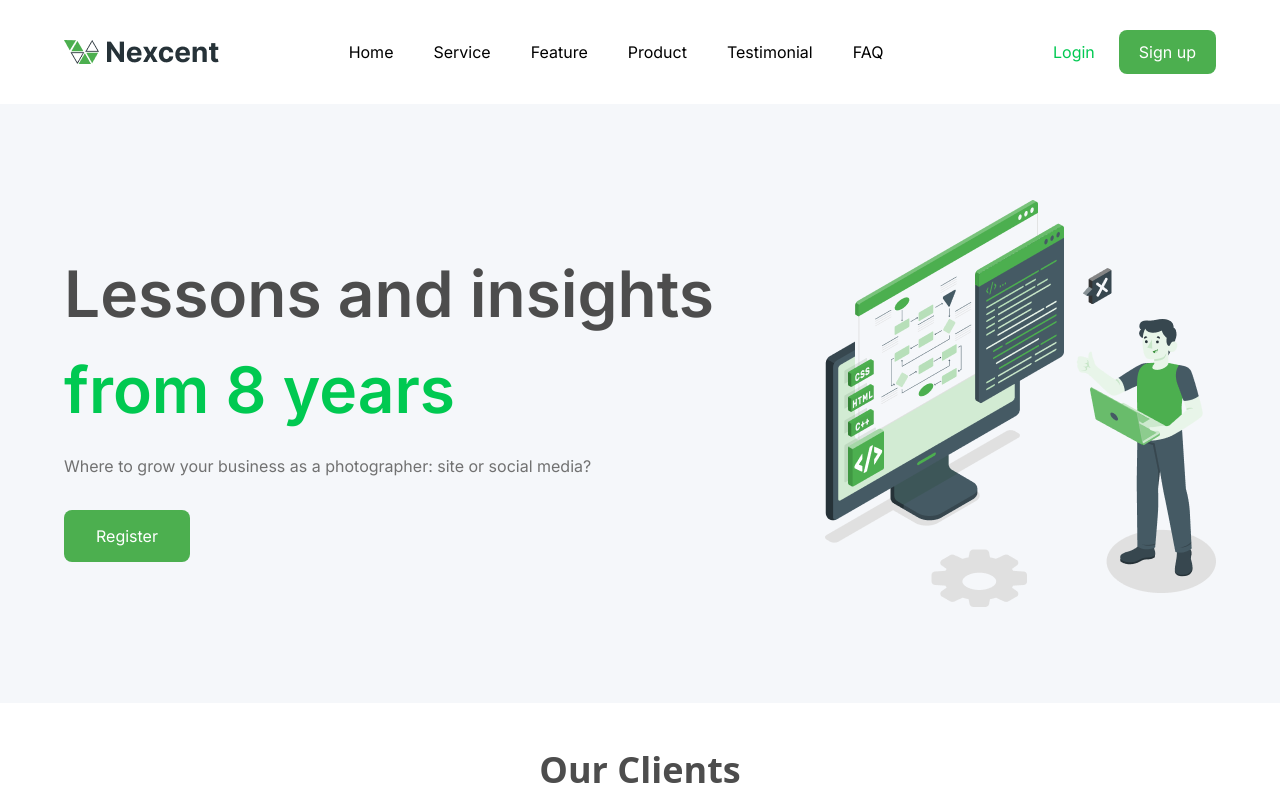
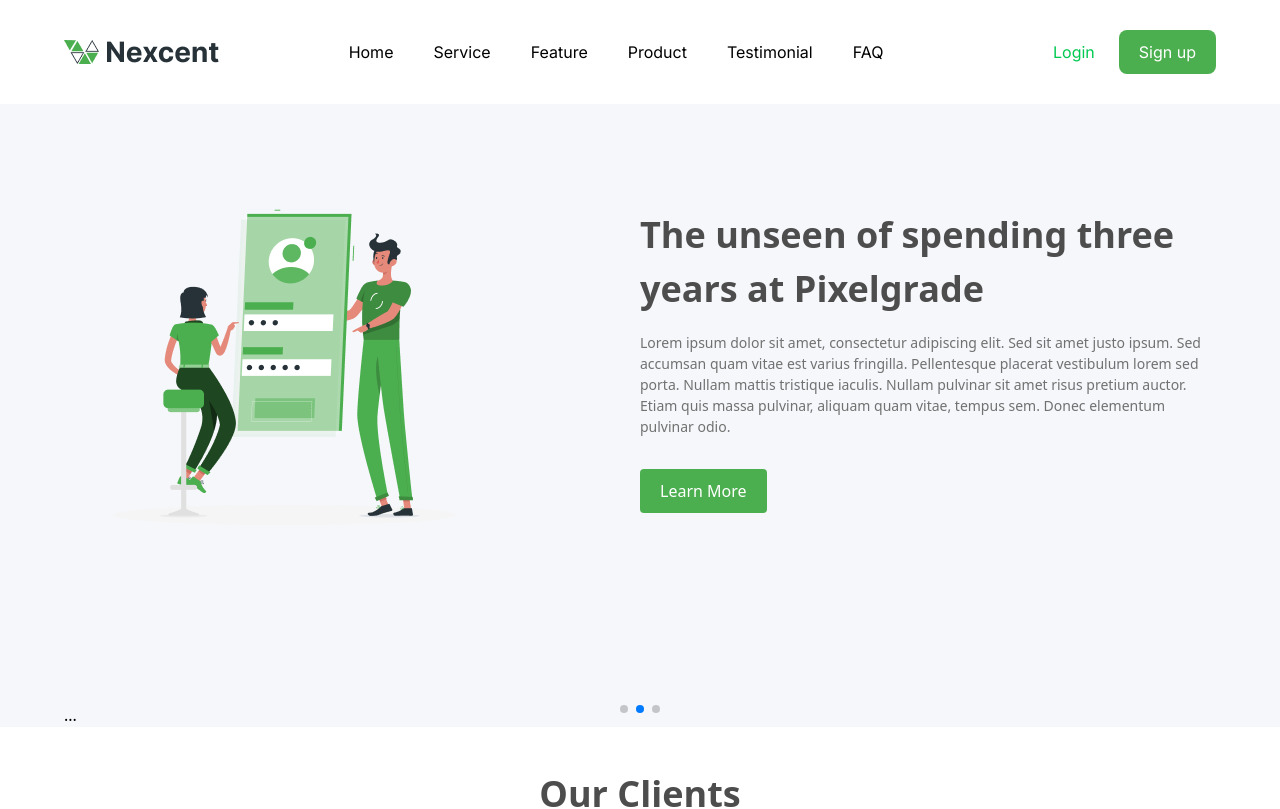
Before and after one commit to ashrafshahin/nexcent, a React (Vite) app: page / in a window 1280 px wide. Shown: the top 809 px of the page. Built offline with nearby package versions, Linux system fonts and the light colour scheme.

Commit message:
Swipper slider on banner work done

```diff
--- a/package.json
+++ b/package.json
@@ -14,6 +14,7 @@
     "react": "^19.1.1",
     "react-dom": "^19.1.1",
     "react-icons": "^5.5.0",
+    "swiper": "^12.0.2",
     "tailwindcss": "^4.1.13"
   },
   "devDependencies": {
--- a/src/App.jsx
+++ b/src/App.jsx
@@ -14,14 +14,17 @@ import Customer from './components/customer/Customer'
 import Blog from './components/blog/Blog'
 import Contact from './components/contact/Contact'
 import Footer from './components/footer/Footer'
+import BannerSlider from './components/banner/BannerSlider'
 
 function App() {
   const [count, setCount] = useState(0)
 
   return (
     <div>
-     <Header/>
-     <Banner/>
+      <Header />
+      <BannerSlider />
+
+     {/* <Banner/> */}
      <Client/>
       <Manage />
       <Learn />
--- a/src/components/banner/Banner.jsx
+++ b/src/components/banner/Banner.jsx
@@ -1,4 +1,5 @@
 import React from 'react'
+
 import Container from '../layouts/Container'
 import banner from "../images/banner.png"
 import Button from '../layouts/Button'
--- /dev/null
+++ b/src/components/banner/BannerSlider.jsx
@@ -0,0 +1,98 @@
+import React from 'react'
+
+import Container from '../layouts/Container'
+import Button from '../layouts/Button'
+
+import banner from "../images/banner.png"
+import design from "../images/design.png"
+import learn from "../images/learn.png"
+
+
+import { Navigation, Pagination, Autoplay} from 'swiper/modules';
+import { Swiper, SwiperSlide } from 'swiper/react';
+
+// Import Swiper styles
+import 'swiper/css';
+import 'swiper/css/navigation';
+import 'swiper/css/pagination';
+import 'swiper/css/autoplay';
+
+const BannerSlider = () => {
+  return (
+      <div className='bg-[#f5f7fa]'>
+          <Container>
+              <Swiper
+                  // install Swiper modules
+                  modules={[Navigation, Pagination, Autoplay]}
+                  spaceBetween={50}
+                  slidesPerView={1}
+                  loop={true}
+                  autoplay={{
+                      delay: 3000,
+                      pauseOnMouseEnter: false,
+                  }}
+                  navigation
+                  pagination={{ clickable: true }}
+                  scrollbar={{ draggable: true }}
+                  onSwiper={(swiper) => console.log(swiper)}
+                  onSlideChange={() => console.log('slide change')}
+              >
+                  <SwiperSlide>
+                      <div className="  font-primary py-[96px] flex justify-between items-center">
+                          <div className='w-[60%]'>
+                              <h1 className='font-semibold text-[64px] text-[#4D4D4D] mb-4 '>Lessons and insights <span className='text-green-500'>from 8 years</span></h1>
+                              <p className='text-4 text-[#717171]'>Where to grow your business as a photographer: site or social media?</p>
+                              <Button className='px-[32px] py-[14px] inline-block mt-[32px]'>
+                                  <p >Register</p>
+                              </Button>
+                          </div>
+                          <div className=''>
+                              <img src={banner} alt="" />
+                          </div>
+                      </div>
+                  </SwiperSlide>
+                  <SwiperSlide>
+                      <div className='py-10 flex justify-between items-center'>
+                          <div>
+                              <img src={learn} alt="" />
+                          </div>
+                          <div className='w-[50%]  '>
+                              <div>
+                                  <h2 className=' font-semibold text-[36px] text-header justify-start'>The unseen of spending three years at Pixelgrade</h2>
+                                  <p className='mt-4 mb-8 text-[14px] text-pera'>Lorem ipsum dolor sit amet, consectetur adipiscing elit. Sed sit amet justo ipsum. Sed accumsan quam vitae est varius fringilla. Pellentesque placerat vestibulum lorem sed porta. Nullam mattis tristique iaculis. Nullam pulvinar sit amet risus pretium auctor. Etiam quis massa pulvinar, aliquam quam vitae, tempus sem. Donec elementum pulvinar odio.</p>
+                                  <Button className='inline-block rounded-sm'>
+                                      <p>Learn More</p>
+                                  </Button>
+                              </div>
+                          </div>
+
+                      </div>
+                  </SwiperSlide>
+                  <SwiperSlide>
+                      <div className='py-10 flex justify-between items-center'>
+                          <div>
+                              <img src={design} alt="" />
+                          </div>
+                          <div className='w-[50%]  '>
+                              <div>
+                                  <h2 className=' font-semibold text-[36px] text-header justify-start'>How to design your site footer like we did</h2>
+                                  <p className='mt-4 mb-8 text-[14px] text-pera'>Donec a eros justo. Fusce egestas tristique ultrices. Nam tempor, augue nec tincidunt molestie, massa nunc varius arcu, at scelerisque elit erat a magna. Donec quis erat at libero ultrices mollis. In hac habitasse platea dictumst. Vivamus vehicula leo dui, at porta nisi facilisis finibus. In euismod augue vitae nisi ultricies, non aliquet urna tincidunt. Integer in nisi eget nulla commodo faucibus efficitur quis massa. Praesent felis est, finibus et nisi ac, hendrerit venenatis libero. Donec consectetur faucibus ipsum id gravida.</p>
+                                  <Button className='inline-block rounded-sm'>
+                                      <p>Learn More</p>
+                                  </Button>
+                              </div>
+                          </div>
+
+                      </div>
+
+                  </SwiperSlide>
+
+                  ...
+              </Swiper>
+
+          </Container>
+    </div>
+  )
+}
+
+export default BannerSlider
--- a/src/components/design/Design.jsx
+++ b/src/components/design/Design.jsx
@@ -1,7 +1,7 @@
 import React from 'react'
 import Container from '../layouts/Container'
 
-import learn from "../images/design.png"
+import design from "../images/design.png"
 import Button from '../layouts/Button'
 
 const Design = () => {
@@ -9,7 +9,7 @@ const Design = () => {
       <Container>
           <div className='py-10 flex justify-between items-center'>
               <div>
-                  <img src={learn} alt="" />
+                  <img src={design} alt="" />
               </div>
               <div className='w-[50%]  '>
                   <div>
--- a/src/index.css
+++ b/src/index.css
@@ -9,7 +9,12 @@
   --color-header: #4D4D4D;
   --color-pera: #717171;
 }
-
+.swiper-button-prev{
+  display: none !important;
+}
+.swiper-button-next{
+  display: none !important;
+}
 
 
 @import "tailwindcss";
```
Also changed, not shown: 1 other file (tests, documents, lock files or other folders).
